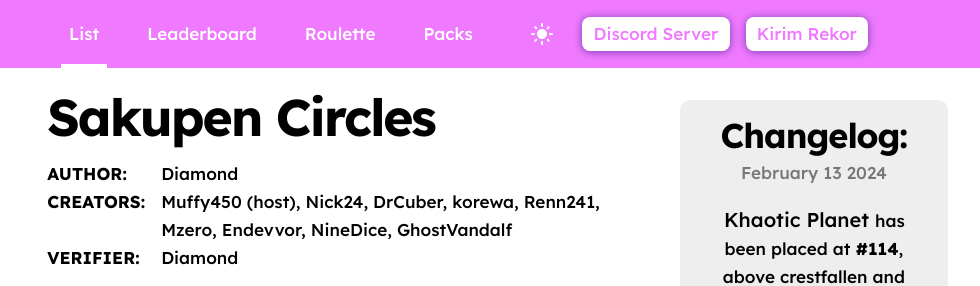
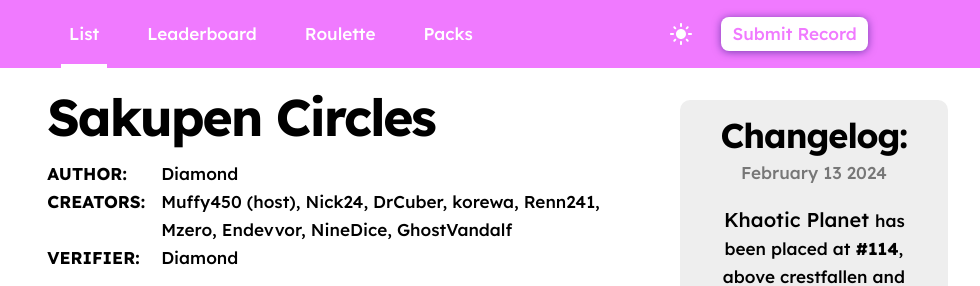
Before and after one commit to Upsilony/testlistgg, a plain HTML site: page index.html in a window 1280 px wide. Shown: the top 286 px of the page, 300-1280 px from the left. Drawn offline with nearby package versions, Linux system fonts and the light colour scheme.

Commit message:
Update index.html

```diff
--- a/index.html
+++ b/index.html
@@ -58,14 +58,9 @@
                     </button>
                     <a
                         class="nav__cta type-label-lg"
-                        href="https://discord.gg/cY8jBwKZkM"
-                        target="_blank"
-                        >Discord Server</a>
-                    <a
-                        class="nav__cta type-label-lg"
                         href="https://forms.gle/GckiYS7bU94Syrgb7"
                         target="_blank"
-                        >Kirim Rekor</a
+                        >Submit Record</a
                     >
                 </div>
             </nav>
```
